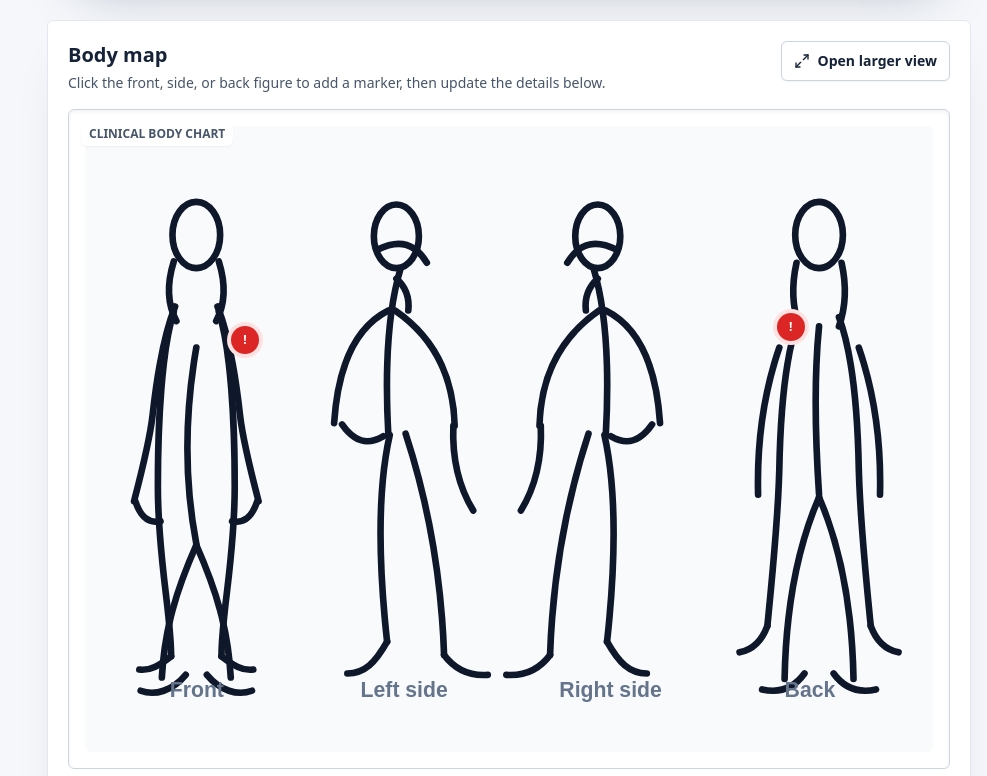
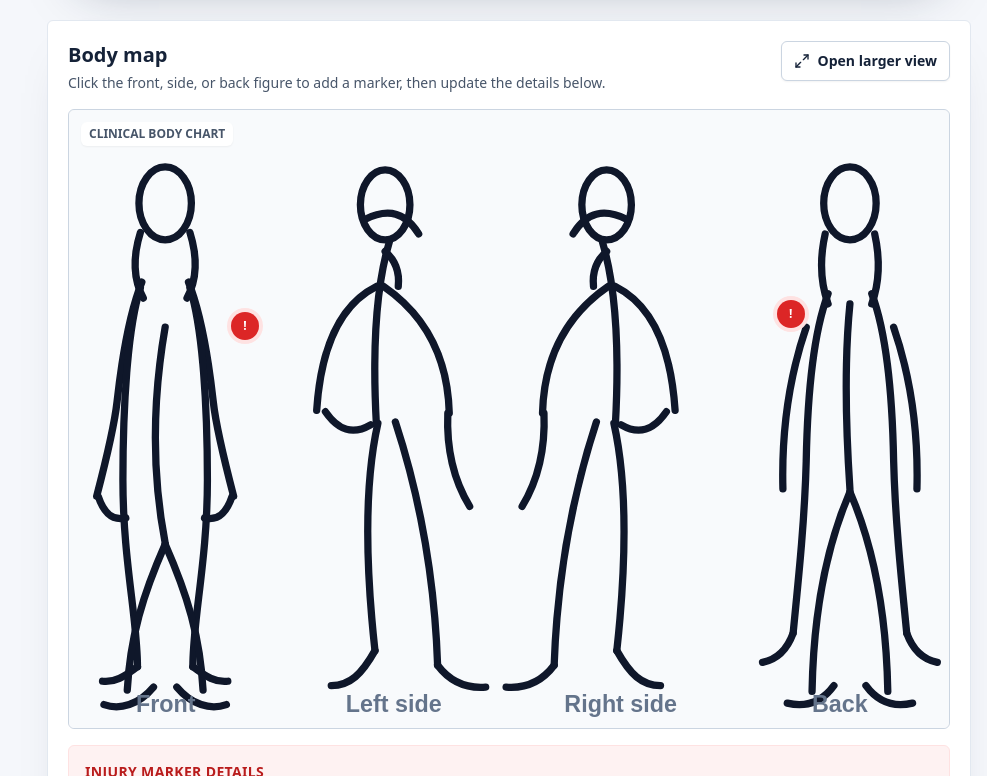
Before and after one commit to DENMWA/EMPOWER, a Next.js app: page /incidents/new in a window 1280 px wide. Shown: the part 1784-2560 px from the top of the page, without its empty margins (293-1280 px from the left). Built offline with nearby package versions, Linux system fonts and the light colour scheme; no server answers.

Commit message:
Enlarge body drawing within incident panel

```diff
--- a/components/incidents/IncidentReportForm.tsx
+++ b/components/incidents/IncidentReportForm.tsx
@@ -96,7 +96,7 @@ function getBodyViewFromPoint(x: number): BodyView {
 
 function ClinicalBodyChart() {
   return (
-    <svg aria-hidden="true" viewBox="0 0 640 420" className="pointer-events-none h-full w-full">
+    <svg aria-hidden="true" viewBox="18 8 604 392" preserveAspectRatio="xMidYMid meet" className="pointer-events-none h-full w-full">
       <g fill="none" stroke="#0f172a" strokeLinecap="round" strokeLinejoin="round" strokeWidth="5">
         <g transform="translate(36 22)">
           <ellipse cx="48" cy="34" rx="18" ry="25" />
@@ -181,10 +181,10 @@ function BodyMap({ markers, expanded, onAdd, onSelect }: { markers: BodyMarker[]
         const y = Math.round(((event.clientY - rect.top) / rect.height) * 100);
         onAdd(getBodyViewFromPoint(x), x, y);
       }}
-      className={`${expanded ? "min-h-[980px] lg:min-h-[calc(100vh-80px)]" : "min-h-[820px] lg:min-h-[calc(100vh-140px)]"} relative block w-full overflow-hidden rounded-md border border-slate-300 bg-white text-left shadow-inner transition-all`}
+      className={`${expanded ? "min-h-[760px]" : "min-h-[620px]"} relative block w-full overflow-hidden rounded-md border border-slate-300 bg-white text-left shadow-inner transition-all`}
       aria-label="Add body map marker"
     >
-      <div className="absolute inset-2 flex items-center justify-center rounded-md bg-slate-50 sm:inset-4">
+      <div className="absolute inset-0 flex items-center justify-center rounded-md bg-slate-50">
         <ClinicalBodyChart />
       </div>
       <span className="absolute left-3 top-3 rounded-md bg-white px-2 py-1 text-xs font-bold uppercase text-slate-600 shadow-sm">Clinical body chart</span>
```
